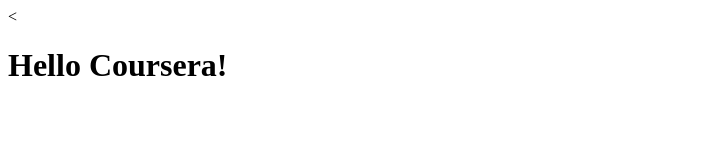
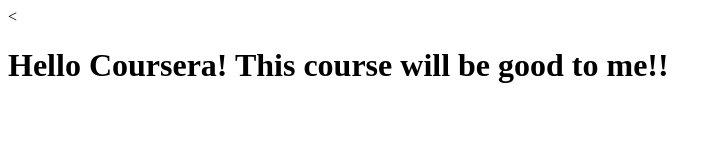
Before and after one commit to TTTAlThani/Angular_Coursera-, a plain HTML site: page index.html in a window 1280 px wide. Shown: the whole page, without its empty margins (0-721 px from the left). Drawn offline with Linux system fonts and the light colour scheme.

Commit message:
second update.

```diff
--- a/index.html
+++ b/index.html
@@ -5,6 +5,6 @@
     <title>Hello Coursera</title>
   </head>
   <body>
-    <h1>Hello Coursera!</h1>
+    <h1>Hello Coursera! This course will be good to me!!</h1>
   </body>
 </html>
```
